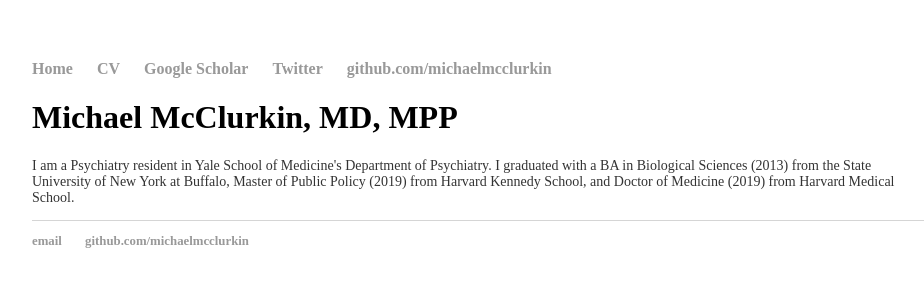
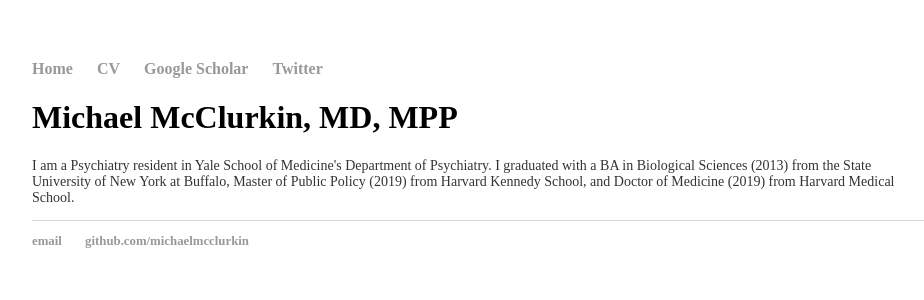
Before and after one commit to michaelmcclurkin/michaelmcclurkin.github.io, a Jekyll site: the page built from index.html, in a window 1280 px wide. Shown: the top 300 px of the page, without its empty margins (160-1084 px from the left). Built offline with Jekyll 4.4.1, drawn with Linux system fonts in a browser that asks for light colours.

Commit message:
Update default.html

```diff
--- a/_layouts/default.html
+++ b/_layouts/default.html
@@ -12,7 +12,7 @@
 	        		<li><a href="/cv">CV</a></li>
 	        		<li><a href="https://scholar.google.com/citations?user=ifvqPp0AAAAJ&hl=en">Google Scholar</a></li>
 				<li><a href="https://twitter.com/MikeMcClurkinMD">Twitter</a></li>
-				<li><a href="https://github.com/michaelmcclurkin">github.com/michaelmcclurkin</a></li>
+
 	    		</ul>
 			</nav>
 			<div class="container">
```
